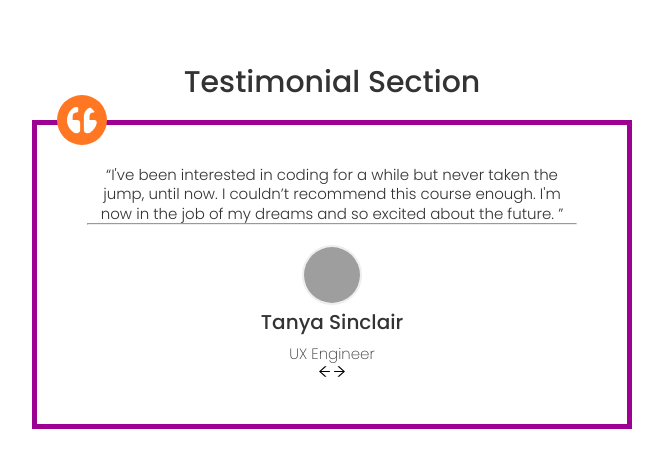
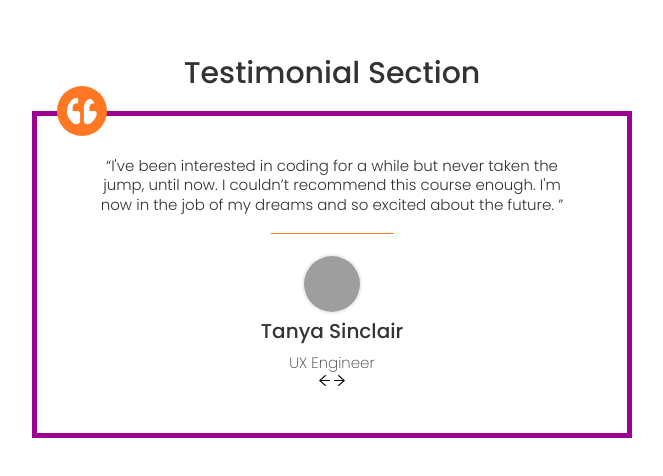
Before and after one commit to jordanr2m/react-testimonial-, a React (Create React App) app: page / in a window 1280 px wide. Shown: the part 154-630 px from the top of the page, without its empty margins (308-971 px from the left). Built offline with nearby package versions, Linux system fonts and the light colour scheme; grey boxes are pictures that could not be loaded.

Commit message:
Added styles for individual slide.

```diff
--- a/src/components/testimonial/Testimonial.css
+++ b/src/components/testimonial/Testimonial.css
@@ -30,6 +30,41 @@ section.main {
     top: -3rem;
 }
 
+.slide {
+    width: 100%;
+    display: none; /* hides content of slide div */
+    transform: translateX(3rem); /* push it to the right side */
+    animation: slide 0.5s forwards;
+}
+
+.current {
+    display: flex; /* shows current slide */
+}
+
+@keyframes slide {
+    /* create slide in from the right side */
+    to {
+        transform: translateX(0);
+    }
+}
+
+.text {
+    position: relative;
+    padding-bottom: 2rem;
+}
+
+/* create text underline */
+.text::after {
+    content: "";
+    position: absolute;
+    bottom: 0;
+    left: 50%;
+    height: 1px;
+    width: 25%;
+    background-color: var(--color-orange);
+    transform: translateX(-50%); /* centers it */
+}
+
 img {
     width: 6rem;
     height: 6rem;
--- a/src/components/testimonial/Testimonial.js
+++ b/src/components/testimonial/Testimonial.js
@@ -21,8 +21,7 @@ const Slider = () => {
                 {/* If index = current slide, then show it */}
                 {index === currentSlide && (
                   <div>
-                    <p>{user.desc}</p>
-                    <hr />
+                    <p className='text'>{user.desc}</p>
                     <img src={user.img} alt="profile" />
                     <h4>{user.name}</h4>
                     <p className='--fw-thin'>{user.job}</p>
```
